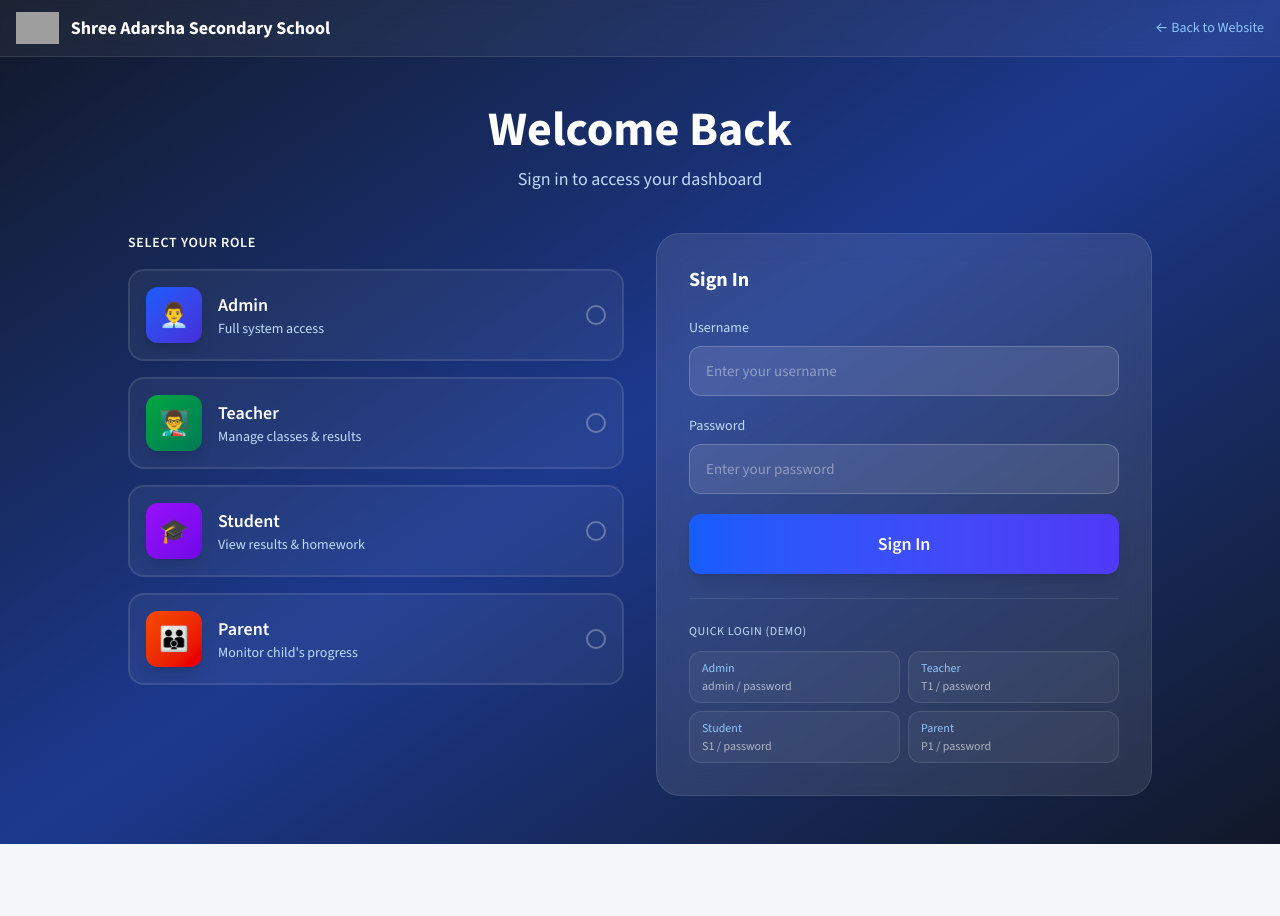
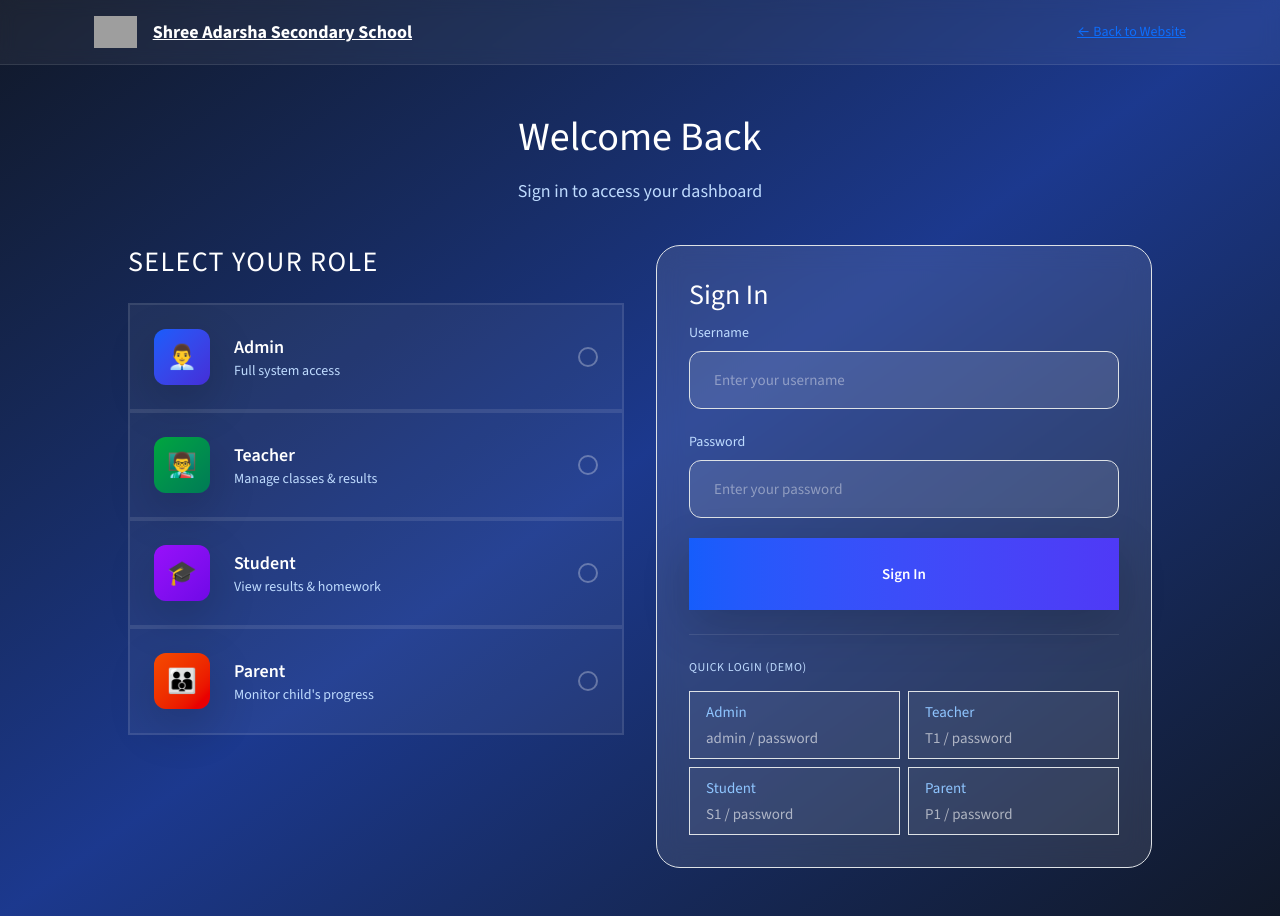
Before and after one commit to sajankafle26/school-management-system, a Next.js app: page /login in a window 1280 px wide. Before the commit the page ends 844 px from the top, so only its background shows below. Built offline with nearby package versions, Linux system fonts and the light colour scheme; grey boxes are pictures that could not be loaded.

Commit message:
fix: import Bootstrap CSS to resolve layout stacking issue - d-flex etc were unloaded

```diff
--- a/package.json
+++ b/package.json
@@ -9,6 +9,7 @@
     "lint": "eslint"
   },
   "dependencies": {
+    "bootstrap": "^5.3.8",
     "mongoose": "^9.7.4",
     "next": "^16.2.10",
     "react": "^19.2.7",
--- a/src/app/globals.css
+++ b/src/app/globals.css
@@ -1,4 +1,5 @@
 @import "tailwindcss";
+@import "bootstrap/dist/css/bootstrap.min.css";
 
 :root {
   --background: #ffffff;
```
Also changed, not shown: 1 other file (tests, documents, lock files or other folders).
